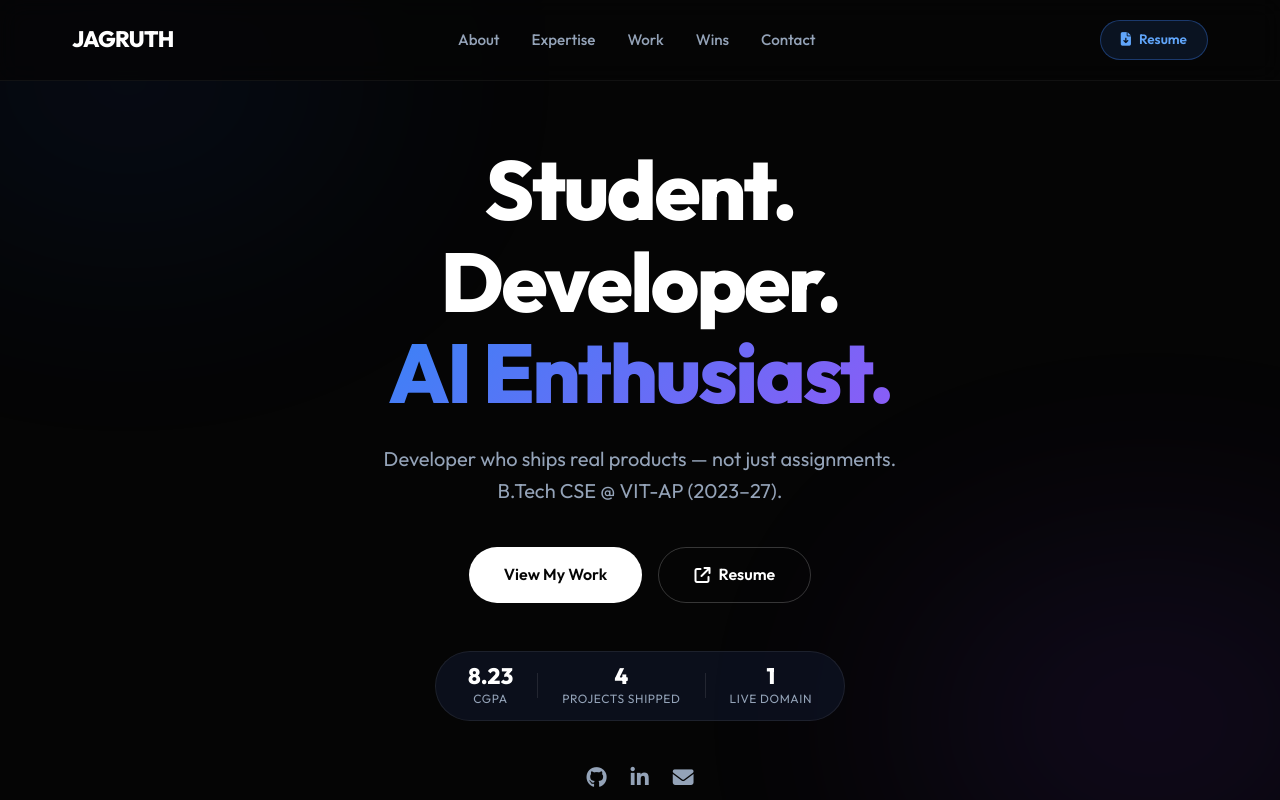
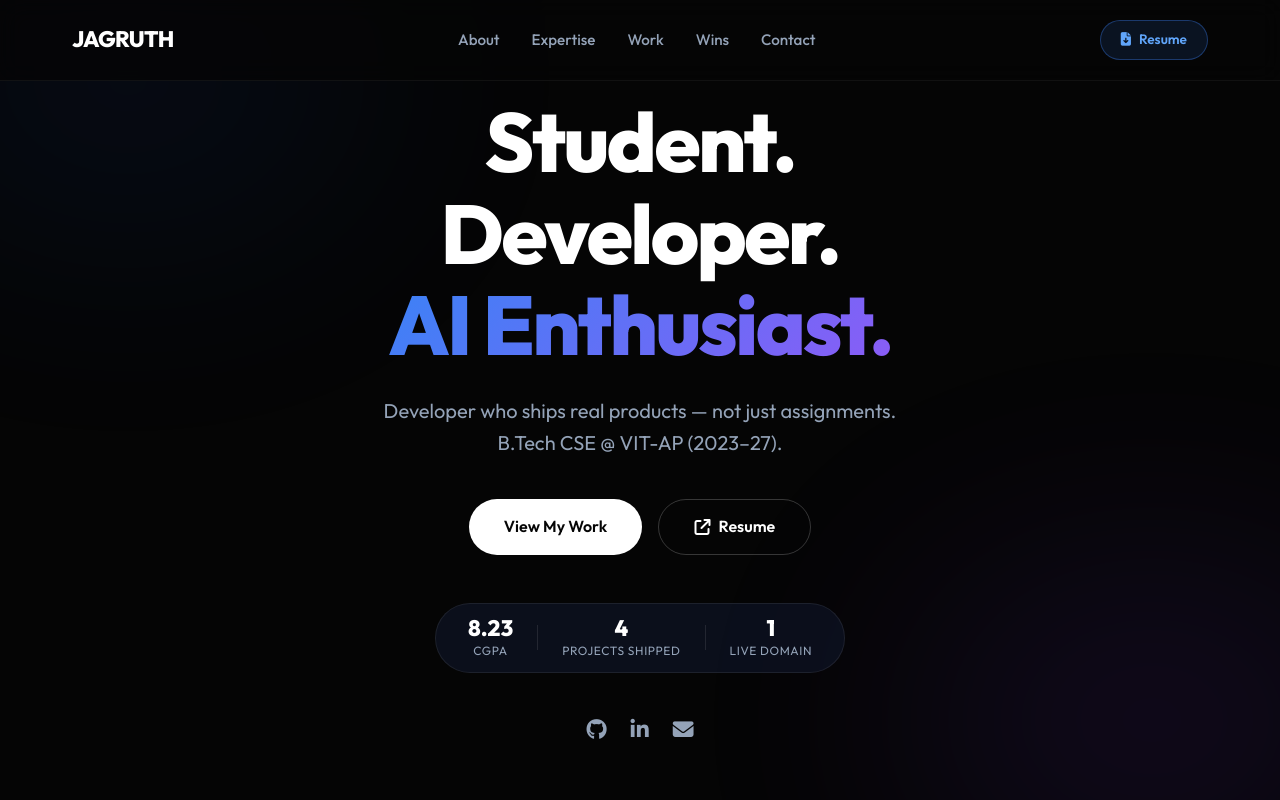
Before and after one commit to jagruthv/Portfolio, a plain HTML site: page index.html in a window 1280 px wide. Shown: the top 800 px of the page. Drawn offline with Linux system fonts and the light colour scheme.

Commit message:
fix: reduce hero margin-top to 2rem, stats now visible in viewport

```diff
--- a/style.css
+++ b/style.css
@@ -191,7 +191,7 @@ nav {
 }
 
 .hero-content {
-    margin-top: 5rem; /* pushes content block down from true center */
+    margin-top: 2rem; /* small nudge down — keeps all content in viewport */
 }
 
 .hero-content h1 {
```
